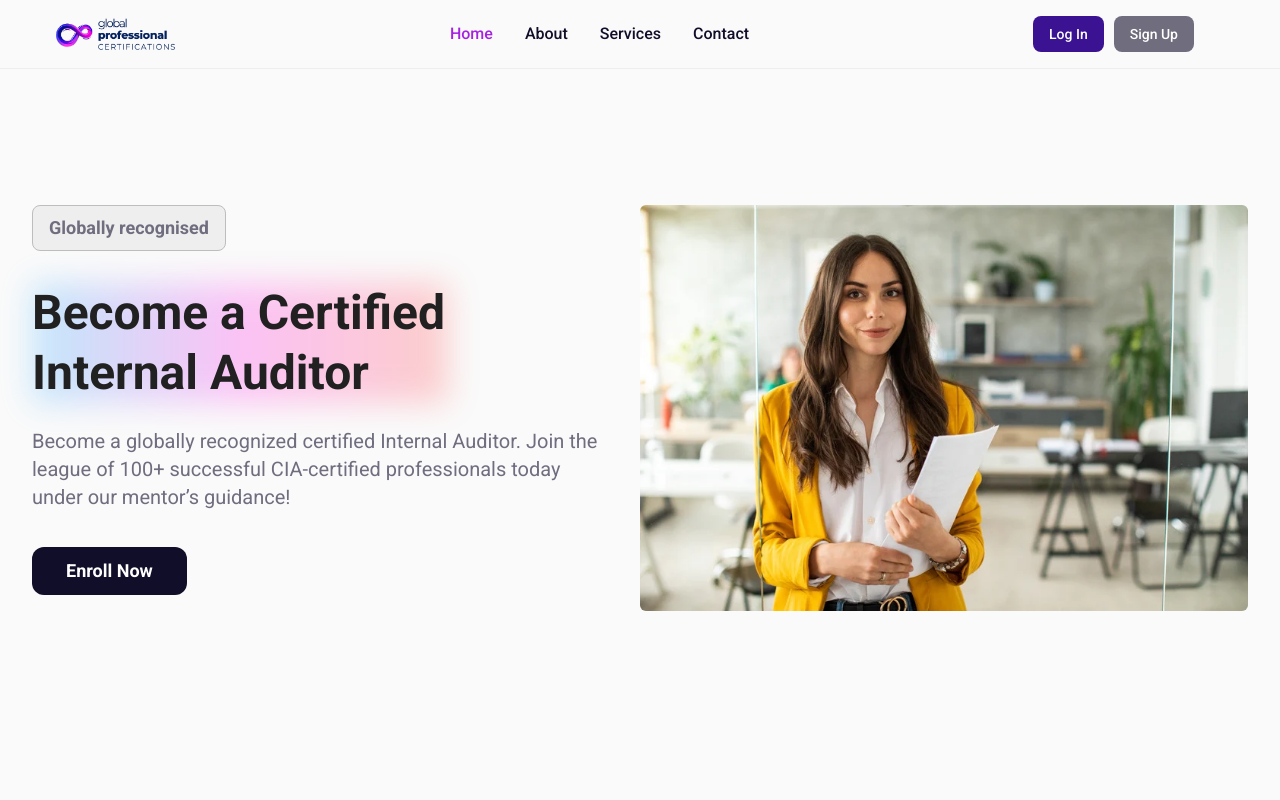
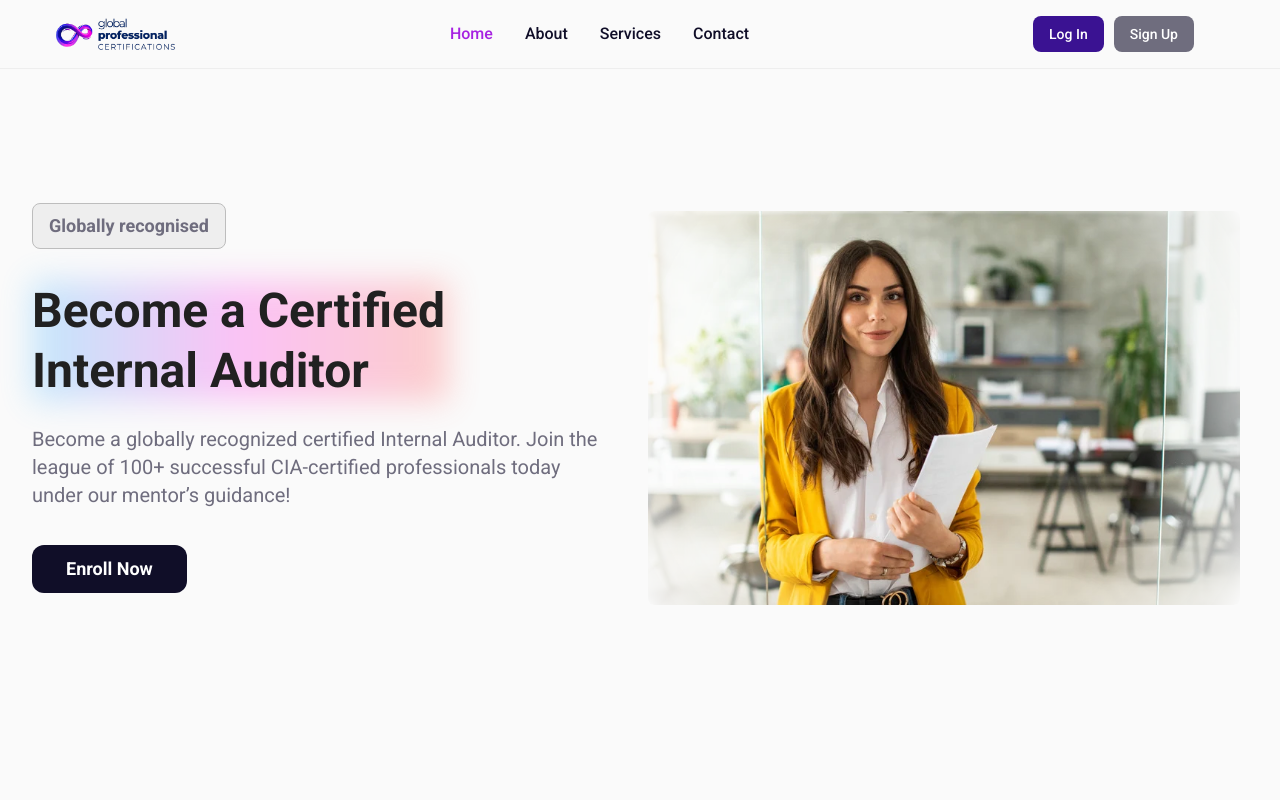
Before and after one commit to swapanmanna/gpc, a React (Vite) app: page / in a window 1280 px wide. Shown: the top 800 px of the page. Built offline with nearby package versions, Linux system fonts and the light colour scheme.

Commit message:
added a slight blur to the edges of image in hero section

```diff
--- a/src/components/Hero/Hero.jsx
+++ b/src/components/Hero/Hero.jsx
@@ -32,8 +32,8 @@ const Hero = () => {
             <div className="pb-12">
                 <div className="relative">
                     <div className="h-full"></div>
-                    <div className="relative mx-auto lg:max-w-6xl">
-                        <img className="rounded-md z-20" src={homepageHero} alt="homepage hero" />
+                    <div className="relative mx-auto lg:max-w-6xl p-2">
+                        <img className="rounded-md shadow-2xl shadow-gray-500/50 mask-image" src={homepageHero} alt="homepage hero" />
                         {/* <div className="absolute -inset-1 rounded-md blur-md bg-gray-300 z-10"></div> */}
                     </div>
                 </div>
--- a/src/index.css
+++ b/src/index.css
@@ -3,3 +3,8 @@
 @tailwind base;
 @tailwind components;
 @tailwind utilities;
+
+.mask-image {
+    -webkit-mask-image: radial-gradient(circle, rgba(0, 0, 0, 1) 60%, rgba(0, 0, 0, 0) 100%);
+    mask-image: radial-gradient(circle, rgba(0, 0, 0, 1) 60%, rgba(0, 0, 0, 0) 100%);
+  }
```
